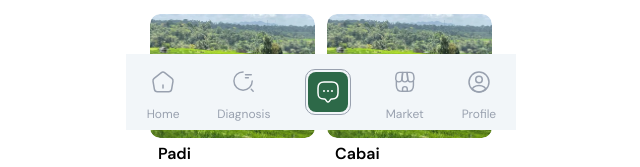
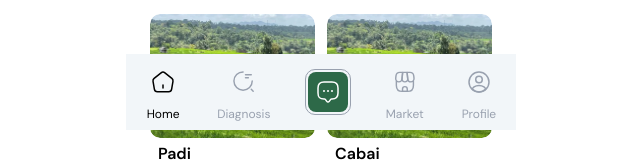
Before and after one commit to qiewi/agrotech, a Next.js app in the folder apps/web/: page /home in a window 1280 px wide. Shown: the part 670-837 px from the top of the page, without its empty margins (319-959 px from the left). Built offline with nearby package versions, Linux system fonts and the light colour scheme.

Commit message:
refactor : moved folder

```diff
--- a/apps/web/src/app/layout.tsx
+++ b/apps/web/src/app/layout.tsx
@@ -2,7 +2,7 @@ import type React from "react"
 import type { Metadata } from "next"
 import { DM_Sans } from "next/font/google"
 import "./globals.css"
-import BottomNav from "@/components/layout/BottomNav"
+import BottomNav from "@/components/layout/Navbar"
 
 const dmSans = DM_Sans({
   subsets: ["latin"],
--- a/apps/web/src/components/layout/BottomNav.tsx
+++ b/apps/web/src/components/layout/Navbar.tsx
@@ -20,8 +20,8 @@ export default function BottomNav() {
     {
       icon: <HomeIcon className="w-6 h-6" />,
       label: "Home",
-      href: "/",
-      active: pathname === "/",
+      href: "/home",
+      active: pathname === "/home",
     },
     {
       icon: <SearchStatusIcon className="w-6 h-6" />,
```
Also changed, not shown: apps/web/src/app/home/page.tsx (+4 -4 lines), apps/web/src/app/home/components/AiInsightCard.tsx (renamed from apps/web/src/components/layout/AiInsightCard.tsx), apps/web/src/app/home/components/FieldCard.tsx (renamed from apps/web/src/components/layout/FieldCard.tsx), apps/web/src/app/home/components/WeatherCard.tsx (renamed from apps/web/src/components/layout/WeatherCard.tsx).
